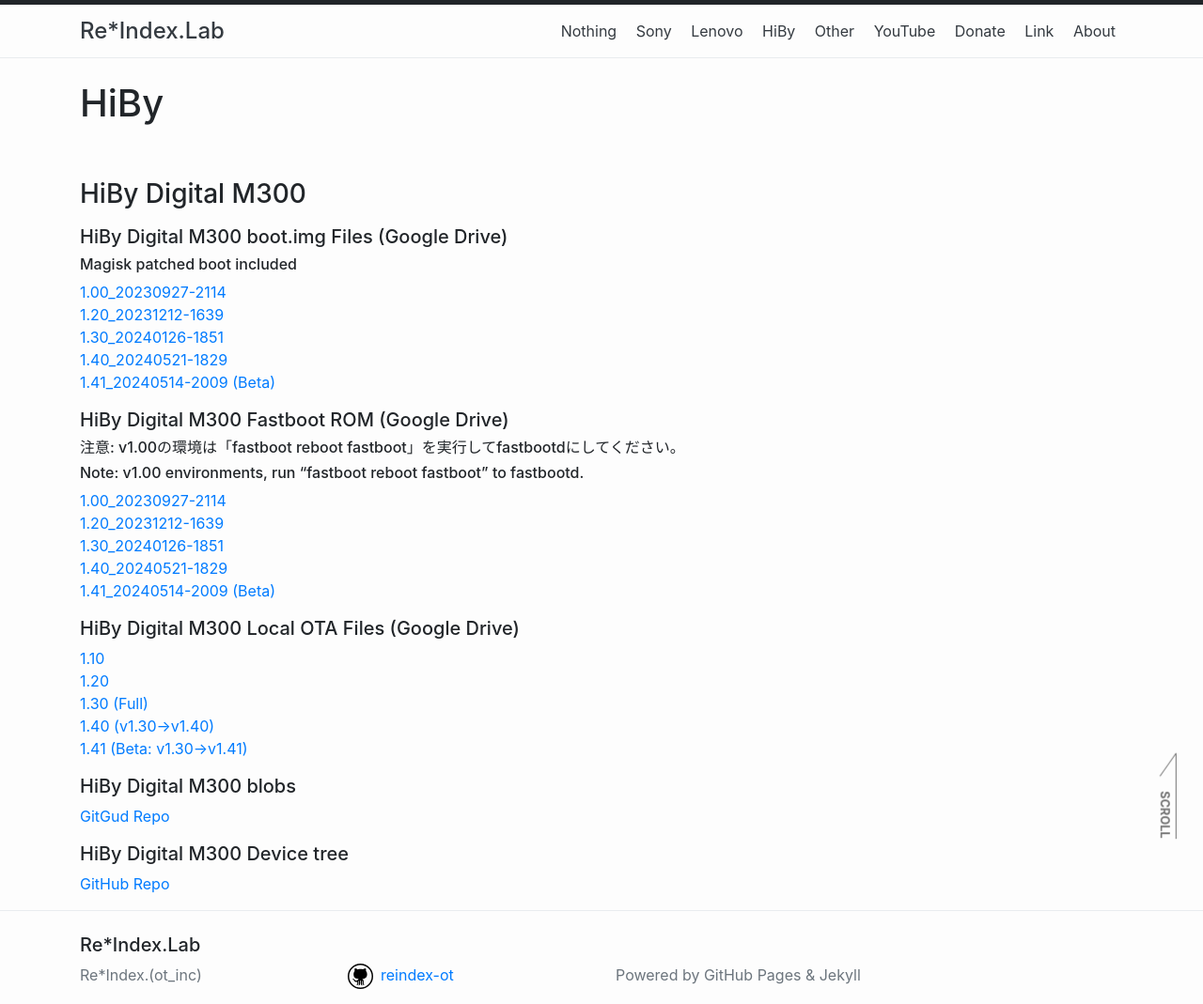
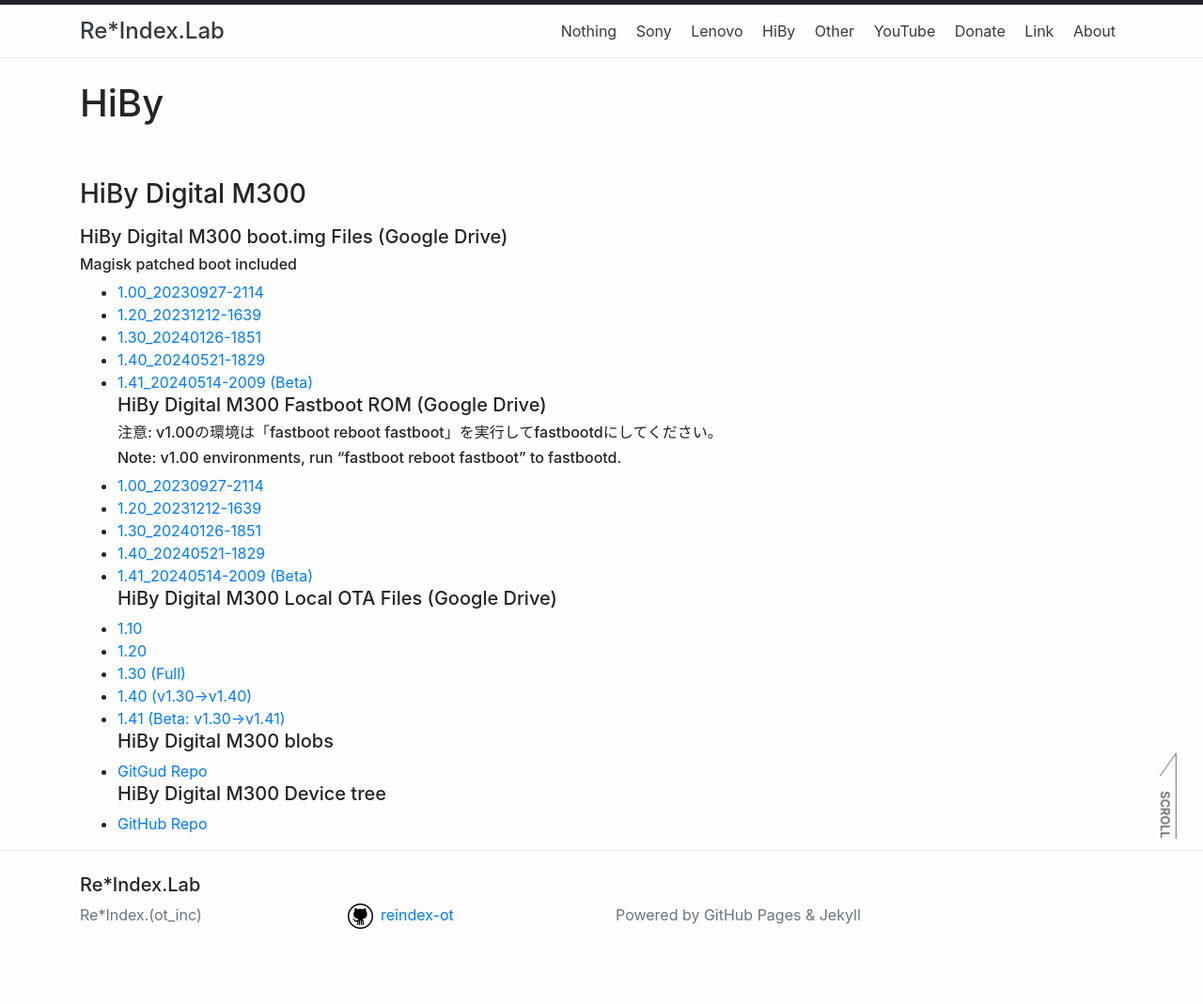
Before and after one commit to reindex-ot/reindex-ot.github.io, a Jekyll site: the page built from hiby.md, in a window 1280 px wide. Shown: the whole page at 94% size. Built offline with Jekyll 4.4.1, drawn with Linux system fonts in a browser that asks for light colours; after the commit the page ends 1005 px from its top, so only the background shows below that.

```diff
--- a/hiby.md
+++ b/hiby.md
@@ -7,26 +7,26 @@ permalink: /hiby/
 ### HiBy Digital M300
 ##### HiBy Digital M300 boot.img Files (Google Drive)
 ###### Magisk patched boot included
-[1.00_20230927-2114](https://drive.google.com/file/d/1hMVh6t5YuFux8K-TjQ0ZNvq1IBNvKAXP/view?usp=sharing)<br>
-[1.20_20231212-1639](https://drive.google.com/file/d/1F8yCYfIyMxLe55Fdqko0dY2klgCRefiY/view?usp=sharing)<br>
-[1.30_20240126-1851](https://drive.google.com/file/d/1L0QurUo5cP5Z8luGYCnFNgXG9fcKCxJ3/view?usp=sharing)<br>
-[1.40_20240521-1829](https://drive.google.com/file/d/1P_W0ay1EffweCAcdTxgSAaqcV9M5vbLM/view?usp=sharing)<br>
-[1.41_20240514-2009 (Beta)](https://drive.google.com/file/d/1KBQMUToT4jeYmg1_91URAK8P_cmamJhF/view?usp=sharing)
+- [1.00_20230927-2114](https://drive.google.com/file/d/1hMVh6t5YuFux8K-TjQ0ZNvq1IBNvKAXP/view?usp=sharing)<br>
+- [1.20_20231212-1639](https://drive.google.com/file/d/1F8yCYfIyMxLe55Fdqko0dY2klgCRefiY/view?usp=sharing)<br>
+- [1.30_20240126-1851](https://drive.google.com/file/d/1L0QurUo5cP5Z8luGYCnFNgXG9fcKCxJ3/view?usp=sharing)<br>
+- [1.40_20240521-1829](https://drive.google.com/file/d/1P_W0ay1EffweCAcdTxgSAaqcV9M5vbLM/view?usp=sharing)<br>
+- [1.41_20240514-2009 (Beta)](https://drive.google.com/file/d/1KBQMUToT4jeYmg1_91URAK8P_cmamJhF/view?usp=sharing)
 ##### HiBy Digital M300 Fastboot ROM (Google Drive)
 ###### 注意: v1.00の環境は「fastboot reboot fastboot」を実行してfastbootdにしてください。
 ###### Note: v1.00 environments, run "fastboot reboot fastboot" to fastbootd.
-[1.00_20230927-2114](https://drive.google.com/file/d/1Aywc2RWcB8_gExvD0p1k7vDU7cNWznSa/view?usp=sharing)<br>
-[1.20_20231212-1639](https://drive.google.com/file/d/1dQoBf22J6XoeNBTU2W-FwVXvG340nzqW/view?usp=sharing)<br>
-[1.30_20240126-1851](https://drive.google.com/file/d/1fgp74rAQTD4oubPlEfxVQf_P3cNWpj9E/view?usp=sharing)<br>
-[1.40_20240521-1829](https://drive.google.com/file/d/1WAeP-wZX8RutUuHlfG0V2LMvz4M3wuET/view?usp=sharing)<br>
-[1.41_20240514-2009 (Beta)](https://drive.google.com/file/d/1CmRB_7SpJMsuxnUGlCtVxPySYmnRiizo/view?usp=sharing)
+- [1.00_20230927-2114](https://drive.google.com/file/d/1Aywc2RWcB8_gExvD0p1k7vDU7cNWznSa/view?usp=sharing)<br>
+- [1.20_20231212-1639](https://drive.google.com/file/d/1dQoBf22J6XoeNBTU2W-FwVXvG340nzqW/view?usp=sharing)<br>
+- [1.30_20240126-1851](https://drive.google.com/file/d/1fgp74rAQTD4oubPlEfxVQf_P3cNWpj9E/view?usp=sharing)<br>
+- [1.40_20240521-1829](https://drive.google.com/file/d/1WAeP-wZX8RutUuHlfG0V2LMvz4M3wuET/view?usp=sharing)<br>
+- [1.41_20240514-2009 (Beta)](https://drive.google.com/file/d/1CmRB_7SpJMsuxnUGlCtVxPySYmnRiizo/view?usp=sharing)
 ##### HiBy Digital M300 Local OTA Files (Google Drive)
-[1.10](https://drive.google.com/file/d/1K2TFEQVvL2AYovUH5aj2cO8QOzDGXq9-/view?usp=sharing)<br>
-[1.20](https://drive.google.com/file/d/1YQjNFeUM9VoIgHynsGlRG22e0iM4ZAVd/view?usp=sharing)<br>
-[1.30 (Full)](https://drive.google.com/file/d/1MBnpt6aZpCjMyTn3JwLLACY74Y3VyU7Q/view?usp=sharing)<br>
-[1.40 (v1.30→v1.40)](https://drive.google.com/file/d/1zYB5fpaCTddzBf7souQLZJBRAG-XkHoY/view?usp=sharing)<br>
-[1.41 (Beta: v1.30→v1.41)](https://drive.google.com/file/d/1DtMxwALQa1BwB5f7VA61WZWja37B-5ZW/view?usp=sharing)
+- [1.10](https://drive.google.com/file/d/1K2TFEQVvL2AYovUH5aj2cO8QOzDGXq9-/view?usp=sharing)<br>
+- [1.20](https://drive.google.com/file/d/1YQjNFeUM9VoIgHynsGlRG22e0iM4ZAVd/view?usp=sharing)<br>
+- [1.30 (Full)](https://drive.google.com/file/d/1MBnpt6aZpCjMyTn3JwLLACY74Y3VyU7Q/view?usp=sharing)<br>
+- [1.40 (v1.30→v1.40)](https://drive.google.com/file/d/1zYB5fpaCTddzBf7souQLZJBRAG-XkHoY/view?usp=sharing)<br>
+- [1.41 (Beta: v1.30→v1.41)](https://drive.google.com/file/d/1DtMxwALQa1BwB5f7VA61WZWja37B-5ZW/view?usp=sharing)
 ##### HiBy Digital M300 blobs
-[GitGud Repo](https://gitgud.io/okbuddygsi-dumps/hibydigital/M300)
+- [GitGud Repo](https://gitgud.io/okbuddygsi-dumps/hibydigital/M300)
 ##### HiBy Digital M300 Device tree
-[GitHub Repo](https://github.com/twrpdtgen/android_device_hiby_M300)
+- [GitHub Repo](https://github.com/twrpdtgen/android_device_hiby_M300)
```
